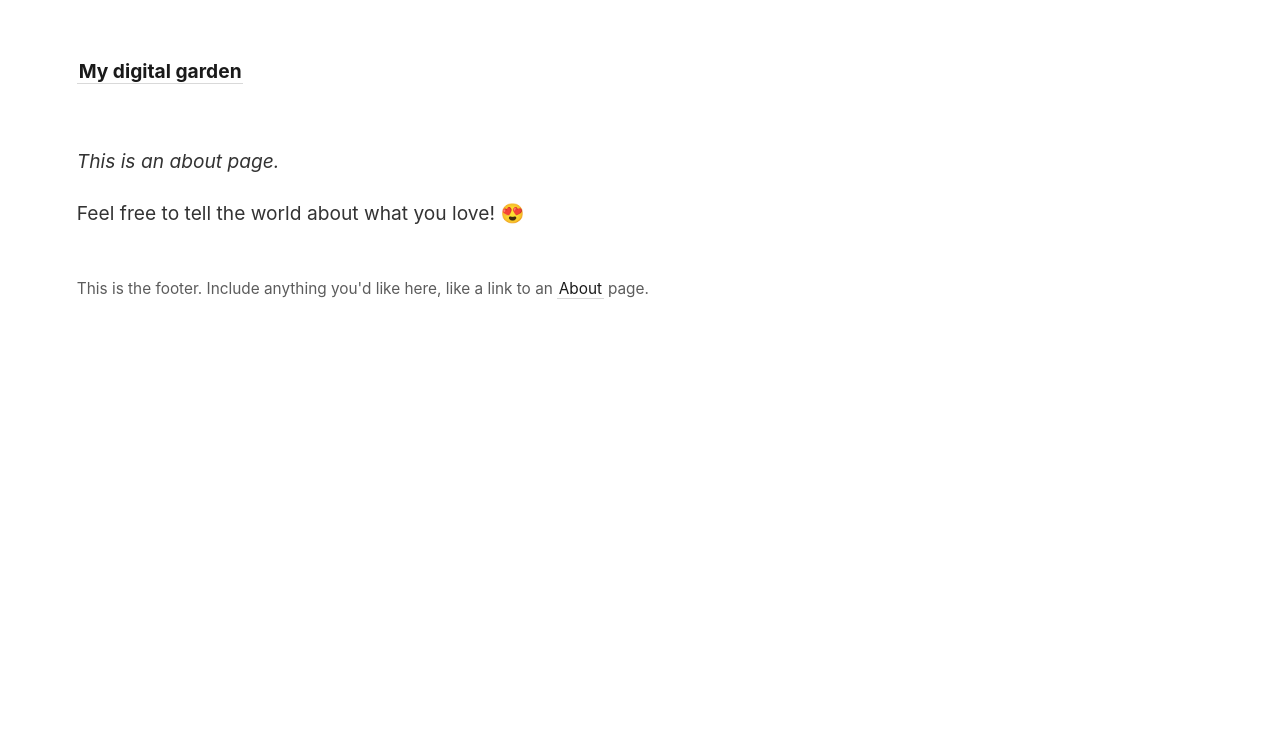
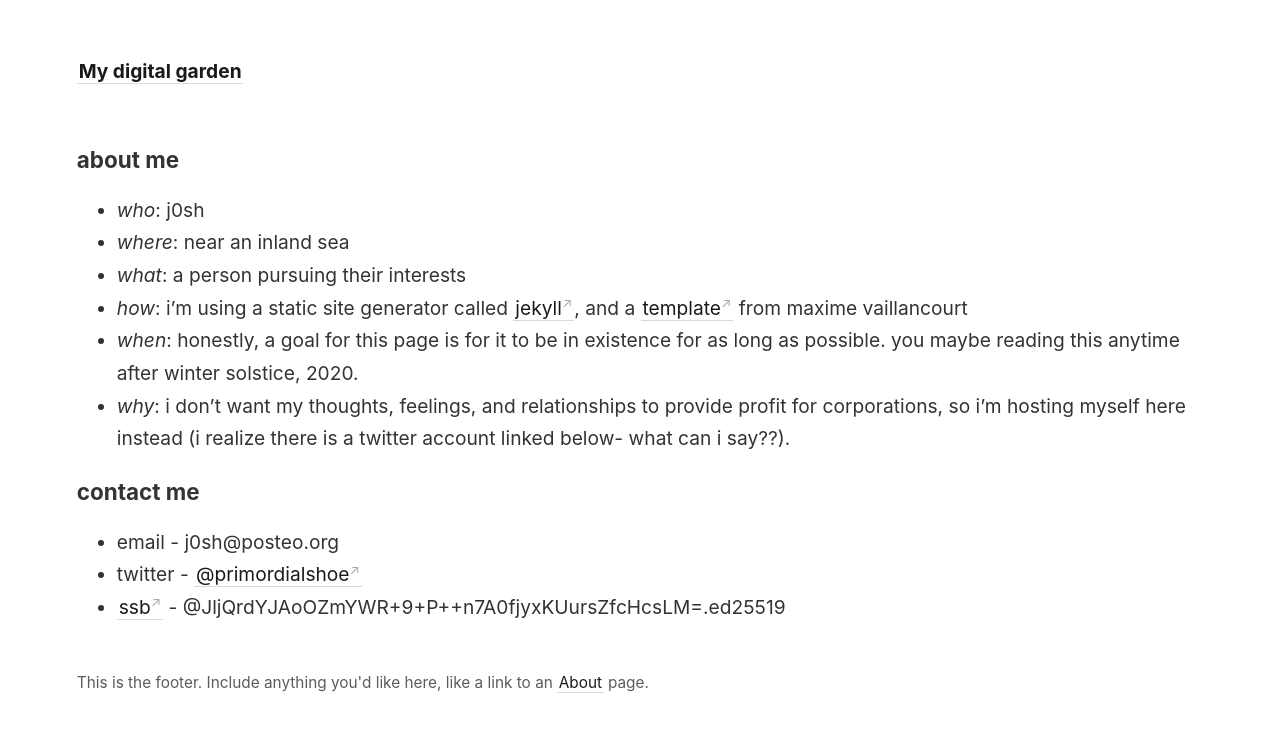
Before and after one commit to dewey-dewey/digital-garden-jekyll-template-2, a Jekyll site: the page built from _pages/about.md, in a window 1280 px wide. Shown: the top 732 px of the page. Built offline with Jekyll 4.4.1, drawn with Linux system fonts in a browser that asks for light colours.

Commit message:
Update content

```diff
--- a/_pages/about.md
+++ b/_pages/about.md
@@ -3,7 +3,18 @@ layout: page
 title: About
 permalink: /about
 ---
+### about me
 
-*This is an about page.*
+- *who*: j0sh
+- *where*: near an inland sea
+- *what*: a person pursuing their interests
+- *how*: i'm using a static site generator called [jekyll](https://jekyllrb.com/), and a [template](https://github.com/maximevaillancourt/digital-garden-jekyll-template) from maxime vaillancourt
+- *when*: honestly, a goal for this page is for it to be in existence for as long as possible. you maybe reading this anytime after winter solstice, 2020.
+- *why*: i don't want my thoughts, feelings, and relationships to provide profit for corporations, so i'm hosting myself here instead (i realize there is a twitter account linked below- what can i say??).
 
-Feel free to tell the world about what you love! 😍
+
+### contact me
+
+* email - j0sh@posteo.org
+* twitter - [@primordialshoe](https://twitter.com/primordialshoe)
+* [ssb](https://scuttlebutt.nz/) - @JljQrdYJAoOZmYWR+9+P++n7A0fjyxKUursZfcHcsLM=.ed25519
```
Also changed, not shown: _pages/index.md (+3 -9 lines).
